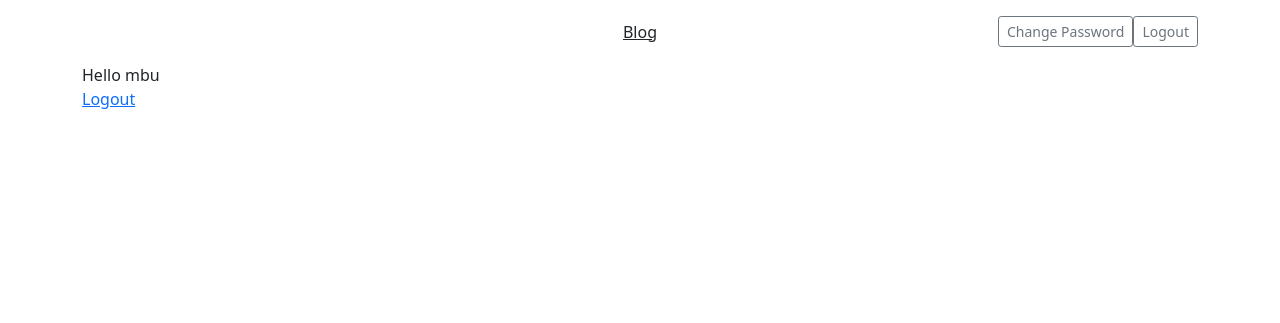
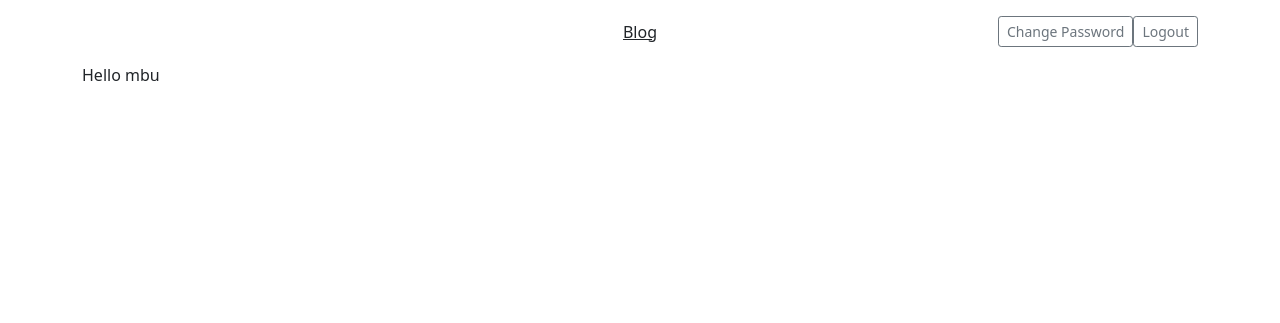
Before and after one commit to alusru/django_custom_user_model, a Django app: page / in a window 1280 px wide. Shown: the top 323 px of the page. Run offline with Django 4.2, Linux system fonts and the light colour scheme; a user stored in the database is signed in; parts of the project's set-up code (start-up, migrations or seed data) failed here and were passed over; some libraries are stand-ins or nearby versions.

Commit message:
clean up

```diff
--- a/templates/base.html
+++ b/templates/base.html
@@ -33,7 +33,6 @@
         {% block content %}
         {% endblock content %}
     </main>
-    <script src="http://127.0.0.1:8000/socket.io/socket.io.js"></script>
     <script src="https://cdn.jsdelivr.net/npm/bootstrap@5.1.3/dist/js/bootstrap.bundle.min.js" integrity="sha384-ka7Sk0Gln4gmtz2MlQnikT1wXgYsOg+OMhuP+IlRH9sENBO0LRn5q+8nbTov4+1p" crossorigin="anonymous"></script>
 </div>
 </body>
--- a/templates/home.html
+++ b/templates/home.html
@@ -5,9 +5,6 @@
 {% block content %}
 {% if user.is_authenticated %}
     Hello {{user.username}}
-    <p><a href="{% url 'logout' %}">Logout</a></p>
-{% else %}
-    <a href="{% url 'login' %}">Login</a>
-    <a href="{% url 'register' %}">Register</a>
+
 {% endif %}
 {% endblock content %}
```
Also changed, not shown: db.sqlite3.
